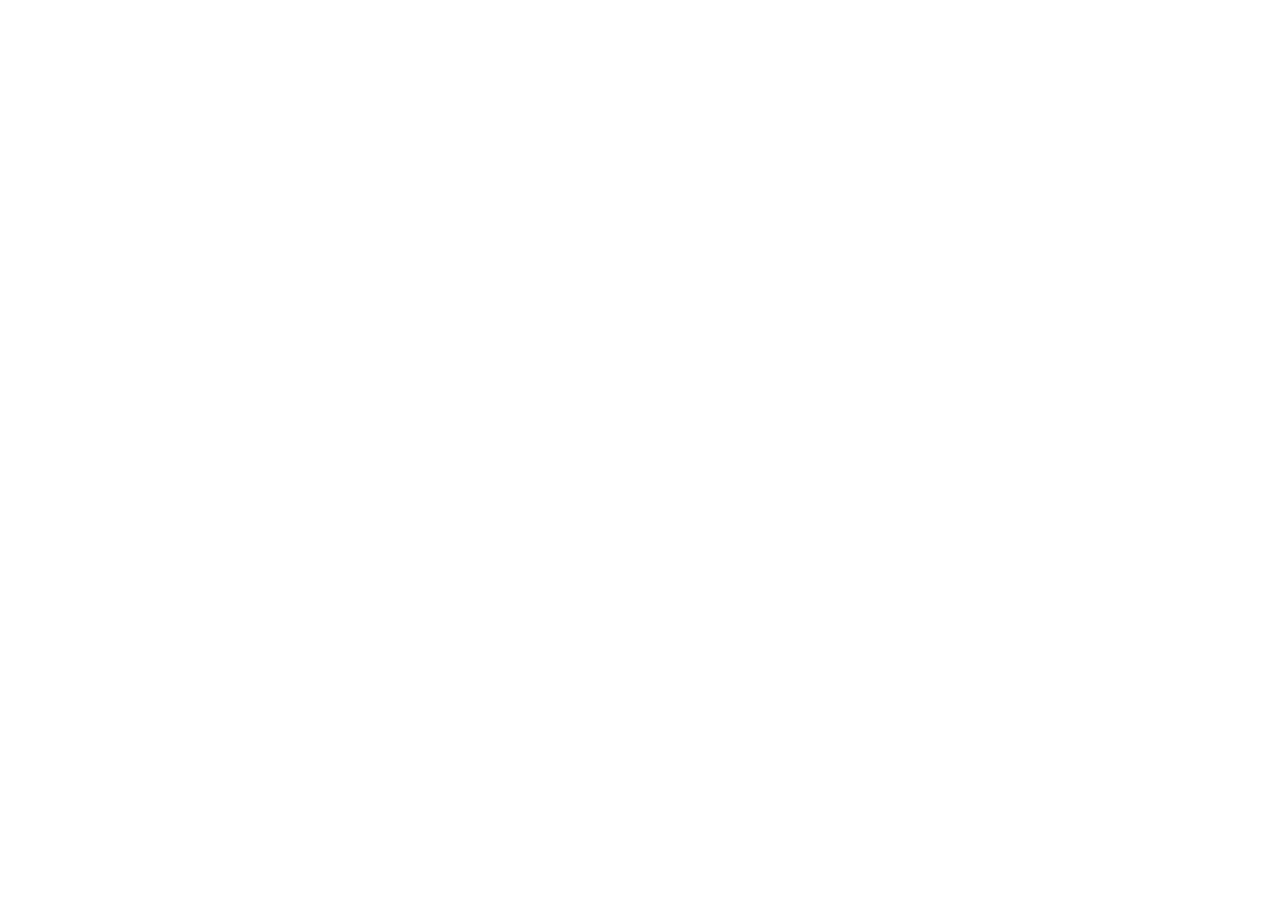
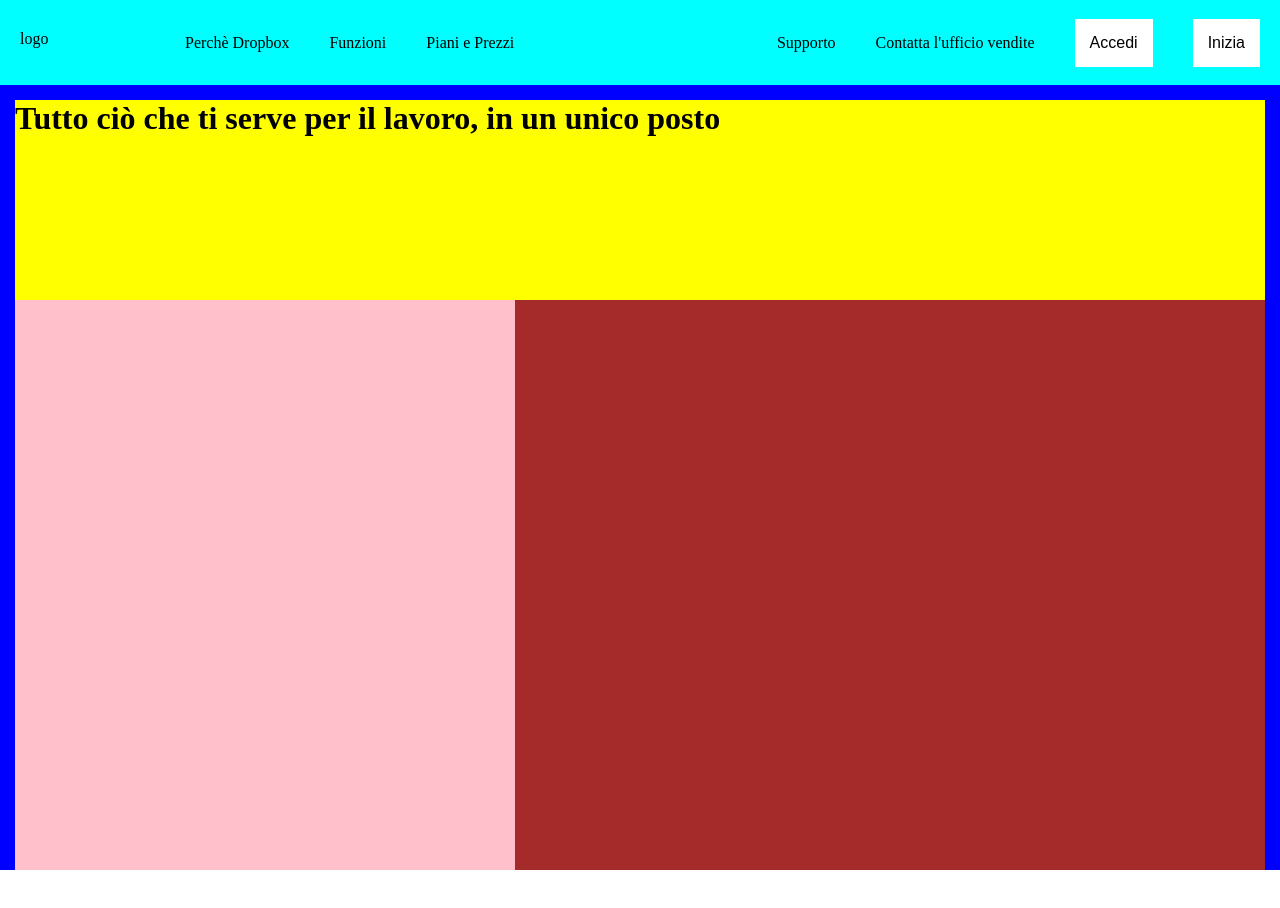
Before and after one commit to f-dib/htmlcss-dropbox, a plain HTML site: page index.html in a window 1280 px wide. Before the commit the page ends 800 px from the top, so only its background shows below. Drawn offline with Linux system fonts and the light colour scheme.

Commit message:
completed header

```diff
--- a/css/style.css
+++ b/css/style.css
@@ -2,4 +2,129 @@
     margin: 0;
     padding: 0;
     box-sizing: border-box;
+    /* border: 1px red dotted; */
 }
+
+body{
+    width: 100%;
+}
+
+li{
+    list-style: none;
+}
+
+a{
+    color: black;
+    text-decoration: none;
+}
+
+button{
+    color: black;
+    background-color: white;
+    border: none;
+    padding: 15px 15px;
+    font-size: 1em;
+    cursor: pointer;
+}
+
+.bg-light-blue{
+    height: 870px;
+    background-color: blue;
+}
+
+/* nav */
+nav{
+    height: 85px;
+    /* test */
+
+    position: fixed;
+    top: 0px;
+    right: 0%;
+    left: 0%;
+
+    z-index: 10;
+
+    display: flex;
+    justify-content: space-between;
+
+    padding: 0px 20px;
+
+    background-color: aqua;
+}
+
+div.logo{
+    height: 25px;
+    /* test */
+
+    width: 125px;
+}
+
+nav div.nav, ul.nav-link{
+    display: flex;
+    justify-content: center;
+    align-items: center;
+
+    gap: 40px;
+}
+/* fine nav */
+
+/* jumbo */
+.up-box{
+    margin-bottom: 150px;
+}
+
+#jumbotron{
+    height: 770px;
+    /* test */
+
+    display: flex;
+    flex-wrap: wrap;
+    justify-content: center;
+
+    max-width: 1250px;
+    width: 100%;
+
+    padding-top: 100px;
+
+    margin-left: auto;
+    margin-right: auto;
+
+    background-color: blue;
+}
+
+.title{
+    width: 100%;
+    height: 200px;
+
+    background-color: yellow;
+}
+
+.free-try{
+    width: 40%;
+    height: 570px;
+    background-color: pink;
+}
+
+.jumbo-img{
+    width: 60%;
+    height: 570px;
+
+    background-color: brown;
+}
+
+
+/* fine jumbo */
+
+
+/*
+.container{
+    display: flex;
+    align-items: center;
+
+    max-width: 1250px;
+
+
+    margin-left: auto;
+    margin-right: auto;
+}
+ */
--- a/index.html
+++ b/index.html
@@ -13,8 +13,41 @@
 <body>
 
     <header>
-        <nav></nav>
-        <div id="jumbotron"></div>
+        <!-- inizio nav -->
+        <nav>
+            <div class="nav">
+                <div class="logo">
+                    logo
+                </div>
+                <ul class="nav-link">
+                    <li><a href="#">Perchè Dropbox</a></li>
+                    <li><a href="#">Funzioni</a></li>
+                    <li><a href="#">Piani e Prezzi</a></li>
+                </ul>
+            </div>
+
+            <div class="nav">
+                <ul class="nav-link">
+                    <li><a href="#">Supporto</a></li>
+                    <li><a href="#">Contatta l'ufficio vendite</a></li>
+                </ul>
+                <button>Accedi</button>
+                <button>Inizia</button>
+            </div>
+        </nav>
+        <!-- fine nav -->
+
+        <!-- inizio jumbo -->
+        <div class="bg-light-blue up-box">
+            <div id="jumbotron">
+                <div class="title"><h1>Tutto ciò che ti serve per il lavoro, in un unico posto</h1></div>
+                <div class="free-try"></div>
+                <div class="jumbo-img">
+                </div>
+            </div>
+        </div>
+        <!-- fine jumbo -->
+
     </header>
 
     <main>
```
